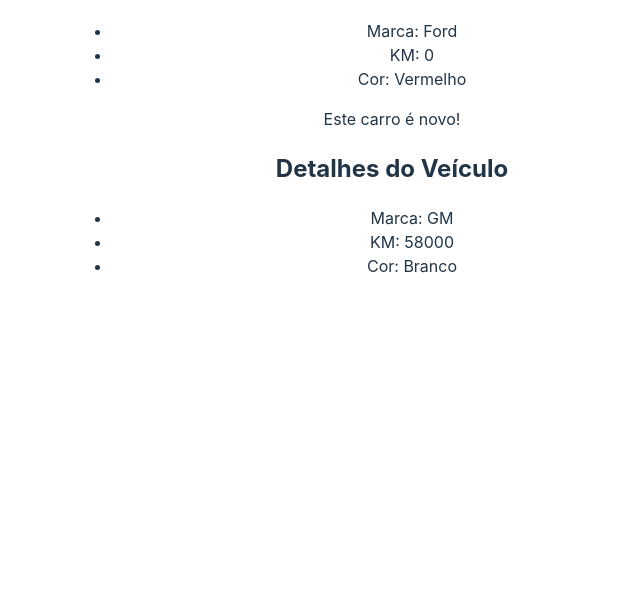
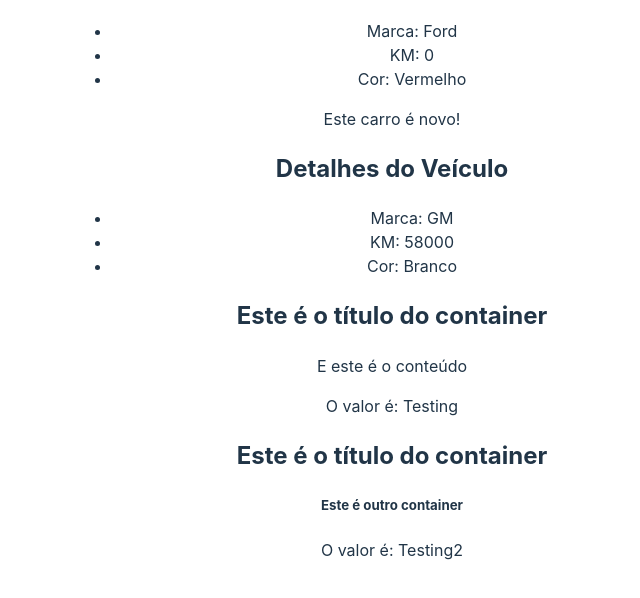
Before and after one commit to juniormps/estudos-react, a React (Vite) app in the folder 3-AVANCANDO-EM-REACT/avancando-em-react/: page / in a window 1280 px wide. Shown: the part 1911-2509 px from the top of the page, without its empty margins (248-888 px from the left). Built offline with nearby package versions, Linux system fonts and the light colour scheme.

Commit message:
children

```diff
--- a/3-AVANCANDO-EM-REACT/avancando-em-react/src/App.jsx
+++ b/3-AVANCANDO-EM-REACT/avancando-em-react/src/App.jsx
@@ -3,12 +3,13 @@
 import ListRender from './components/ListRender'
 import ConditionalRender from './components/ConditionalRender'
 import ShowUserName from './components/ShowUserName'
+import CarDetails from './components/CarDetails'
+import Container from './components/Container'
 
 
 import './App.css'
 
 import City from "./assets/city.jpg"
-import CarDetails from './components/CarDetails'
 
 
 function App() {
@@ -45,6 +46,14 @@
       {veiculos.map(veiculo =>
         <CarDetails brand={veiculo.brand}  km={veiculo.km} color={veiculo.color} newCar={veiculo.newCar}/>
       )}
+
+      <Container myValue="Testing">
+        <p>E este é o conteúdo</p>
+      </Container>
+
+      <Container myValue="Testing2">
+        <h5>Este é outro container</h5>
+      </Container>
     </>
   )
 }
--- /dev/null
+++ b/3-AVANCANDO-EM-REACT/avancando-em-react/src/components/Container.jsx
@@ -0,0 +1,13 @@
+import React from 'react'
+
+const Container = ({children, myValue}) => {
+  return (
+    <div>
+        <h2>Este é o título do container</h2>
+        {children}
+        <p>O valor é: {myValue}</p>
+    </div>
+  )
+}
+
+export default Container
```
